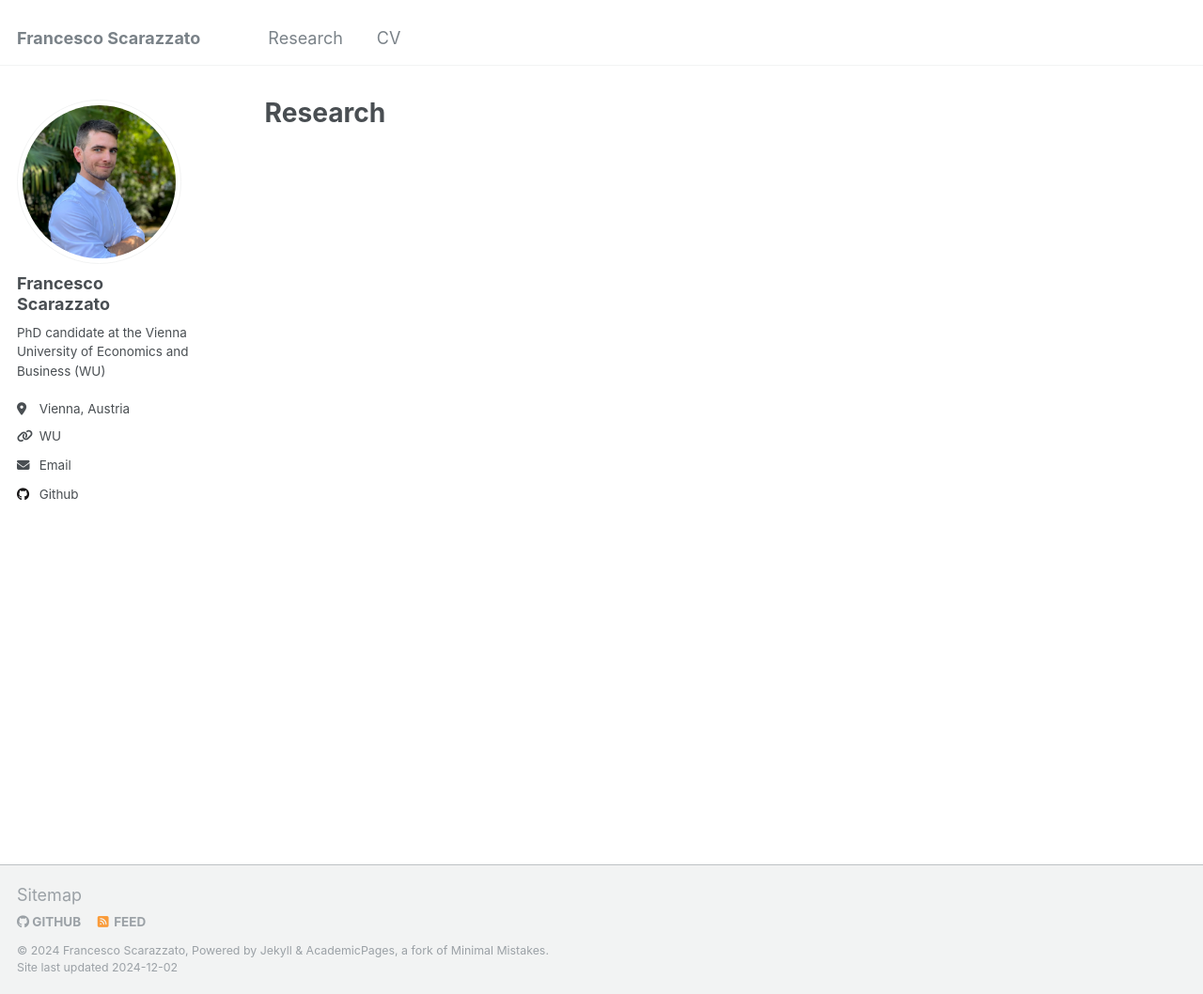
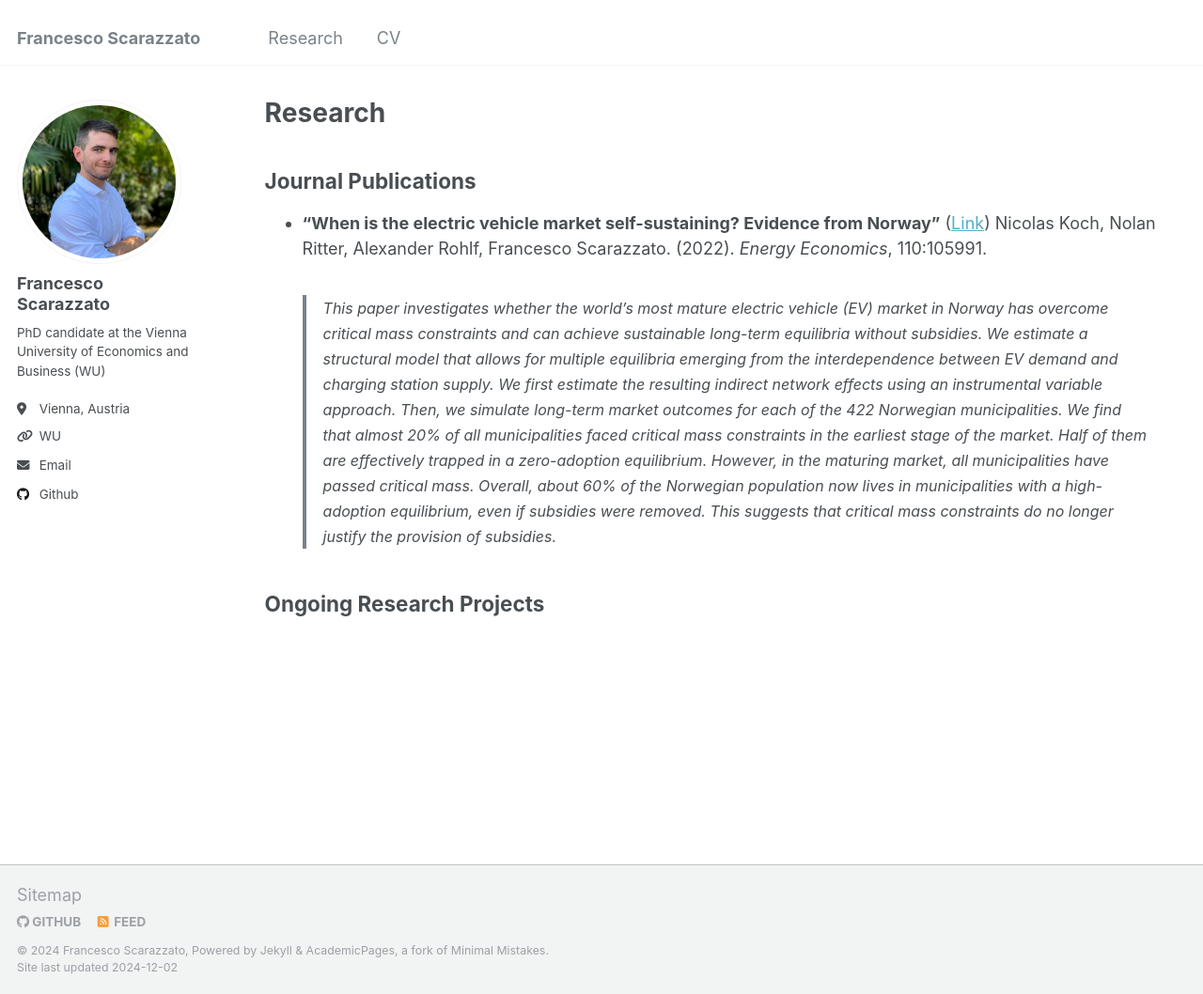
Before and after one commit to fscarazzato/fscarazzato.github.io, a Jekyll site: the page built from _pages/research.md, in a window 1280 px wide and 1058 px high. Shown: the whole window at 94% size. Built offline with Jekyll 4.4.1, drawn with Linux system fonts in a browser that asks for light colours.

Commit message:
research page koch et al 3

```diff
--- a/_pages/research.html
+++ b/_pages/research.html
@@ -10,3 +10,7 @@ author_profile: true
 {% endif %}
 
 {% include base_path %}
+
+{% for post in site.research reversed %}
+  {% include archive-single.html %}
+{% endfor %}
--- /dev/null
+++ b/_pages/research.md
@@ -0,0 +1,29 @@
+---
+layout: archive
+title: "Research"
+permalink: /research/
+author_profile: true
+---
+<!-- Google tag (gtag.js) -->
+<script async src="https://www.googletagmanager.com/gtag/js?id=G-Z7QB0ZV44P"></script>
+<script>
+  window.dataLayer = window.dataLayer || [];
+  function gtag(){dataLayer.push(arguments);}
+  gtag('js', new Date());
+
+  gtag('config', 'G-Z7QB0ZV44P');
+</script>
+
+
+Journal Publications
+------
+
+
+- **"When is the electric vehicle market self-sustaining? Evidence from Norway"** ([Link](https://doi.org/10.1016/j.eneco.2022.105991))
+Nicolas Koch, Nolan Ritter, Alexander Rohlf, Francesco Scarazzato. (2022). *Energy Economics*, 110:105991.
+
+  > <font size="3"> This paper investigates whether the world’s most mature electric vehicle (EV) market in Norway has overcome critical mass constraints and can achieve sustainable long-term equilibria without subsidies. We estimate a structural model that allows for multiple equilibria emerging from the interdependence between EV demand and charging station supply. We first estimate the resulting indirect network effects using an instrumental variable approach. Then, we simulate long-term market outcomes for each of the 422 Norwegian municipalities. We find that almost 20% of all municipalities faced critical mass constraints in the earliest stage of the market. Half of them are effectively trapped in a zero-adoption equilibrium. However, in the maturing market, all municipalities have passed critical mass. Overall, about 60% of the Norwegian population now lives in municipalities with a high-adoption equilibrium, even if subsidies were removed. This suggests that critical mass constraints do no longer justify the provision of subsidies. </font>
+
+
+Ongoing Research Projects
+------
```
Also changed, not shown: _research/2022-koch-et-al-when-is-the-electric-vehicle-market-self-sustaining.md (deleted, +0 -12 lines).
